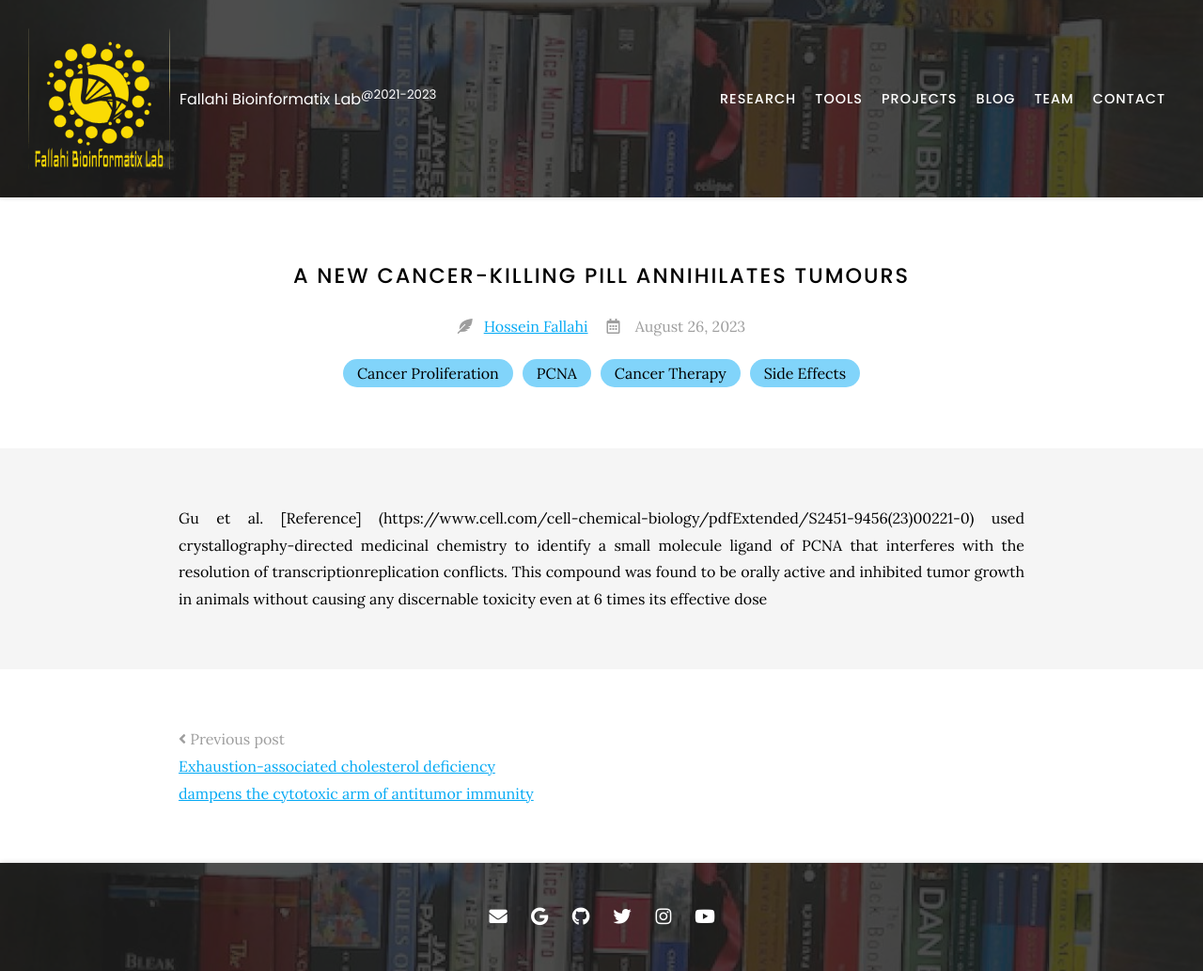
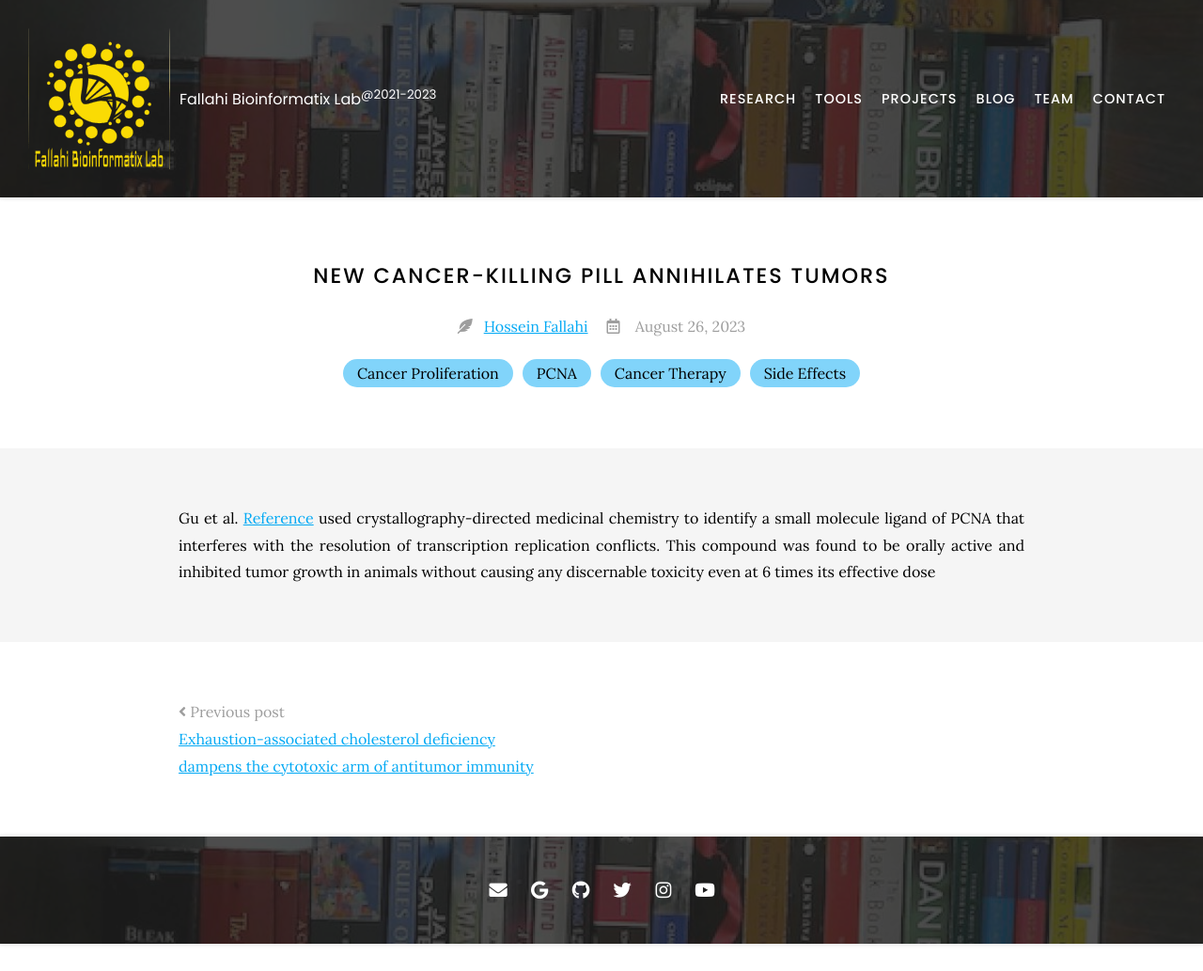
Before and after one commit to Hossein-Fallahi/Fallahi-Bioinformatics-Lab, a Jekyll site: the page built from _posts/2023-08-26-post-020.md, in a window 1280 px wide. Shown: the whole page at 94% size. Built offline with Jekyll 4.4.1, drawn with Linux system fonts in a browser that asks for light colours; nearby versions of some CDN libraries; after the commit the page ends 1004 px from its top, so only the background shows below that.

Commit message:
Update 2023-08-26-post-020.md

```diff
--- a/_posts/2023-08-26-post-020.md
+++ b/_posts/2023-08-26-post-020.md
@@ -1,5 +1,5 @@
 ---
-title: A new Cancer-killing pill annihilates tumours
+title: New cancer-killing pill annihilates tumors
 tags:
   - Cancer Proliferation
   - PCNA
@@ -8,5 +8,5 @@ tags:
 author: Hossein Fallahi
 member: Hossein Fallahi
 ---
-Gu et al. [Reference] (https://www.cell.com/cell-chemical-biology/pdfExtended/S2451-9456(23)00221-0) used crystallography-directed medicinal chemistry to identify a small molecule ligand of PCNA that interferes with the resolution of transcriptionreplication conflicts.
+Gu et al. [Reference](https://www.cell.com/cell-chemical-biology/pdfExtended/S2451-9456(23)00221-0) used crystallography-directed medicinal chemistry to identify a small molecule ligand of PCNA that interferes with the resolution of transcription replication conflicts.
 This compound was found to be orally active and inhibited tumor growth in animals without causing any discernable toxicity even at 6 times its effective dose
```
